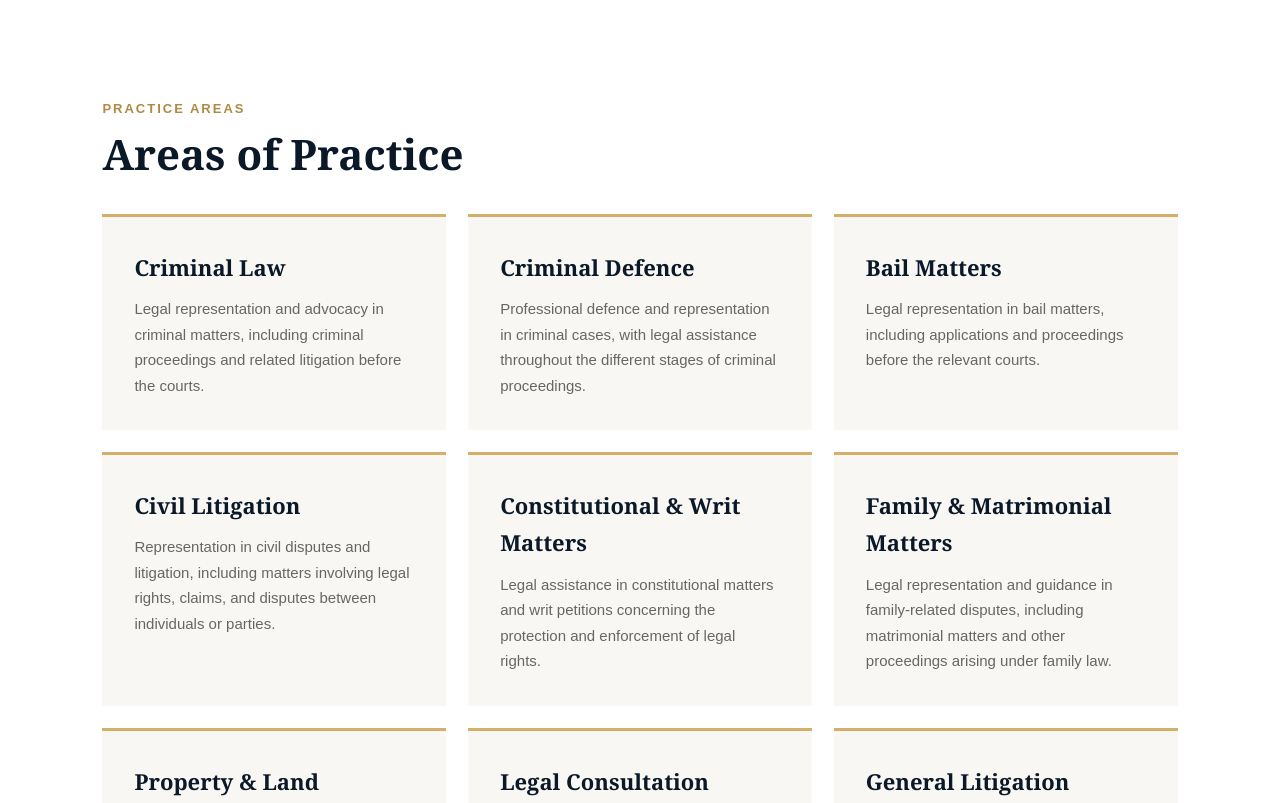
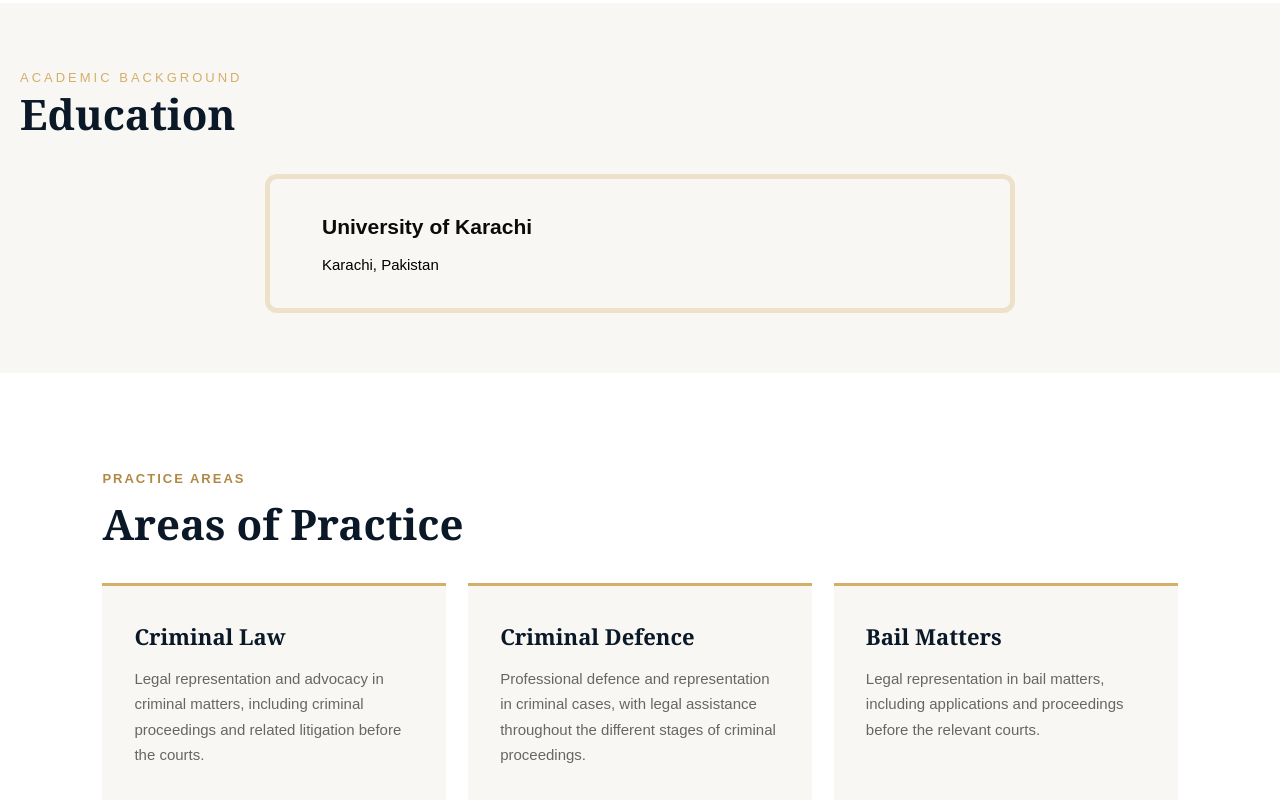
Before and after one commit to haroonchitrali/haroonchitrali.github.io, a plain HTML site: page index.html in a window 1280 px wide. Shown: the part 2612-3415 px from the top of the page. Drawn offline with Linux system fonts and the light colour scheme.

Commit message:
Add files via upload

```diff
--- a/index.html
+++ b/index.html
@@ -760,6 +760,52 @@ footer {
         transition: none;
     }
 }
+/* Education Section */
+.education-section {
+    padding: 60px 20px;
+    background: #f8f7f3;
+}
+
+.education-card {
+    display: flex;
+    align-items: center;
+    gap: 22px;
+    max-width: 750px;
+    margin: 35px auto 0;
+    padding: 30px;
+    background: rgba(255, 255, 255, 0.04);
+    border: 5px solid rgba(212, 175, 106, 0.3);
+    border-radius: 12px;
+    transition: transform 0.3s ease, border-color 0.3s ease;
+}
+
+.education-card:hover {
+    transform: translateY(-5px);
+    border-color: #d5a243;
+}
+
+.education-icon {
+    font-size: 32px;
+    color: #0c0c0c;
+}
+
+.education-details h3 {
+    color: #0b0b0b;
+    font-size: 21px;
+    margin: 0 0 8px;
+}
+
+.education-details p {
+    color: #000000;
+    margin: 0;
+    font-size: 15px;
+}
+
+@media (max-width: 600px) {
+    .education-card {
+        padding: 22px;
+    }
+}
 
 </style>
 </head>
@@ -1053,6 +1099,27 @@ footer {
 
 </section>
 
+
+<!-- Education Section -->
+<section class="education-section" id="education">
+    <div class="container">
+        <div class="section-heading">
+            <span class="eyebrow">Academic Background</span>
+            <h2>Education</h2>
+        </div>
+
+        <div class="education-card">
+            <div class="education-icon">
+                <i class="fas fa-graduation-cap"></i>
+            </div>
+
+            <div class="education-details">
+                <h3>University of Karachi</h3>
+                <p>Karachi, Pakistan</p>
+            </div>
+        </div>
+    </div>
+</section>
 
 <!-- =========================
      PRACTICE AREAS
```
